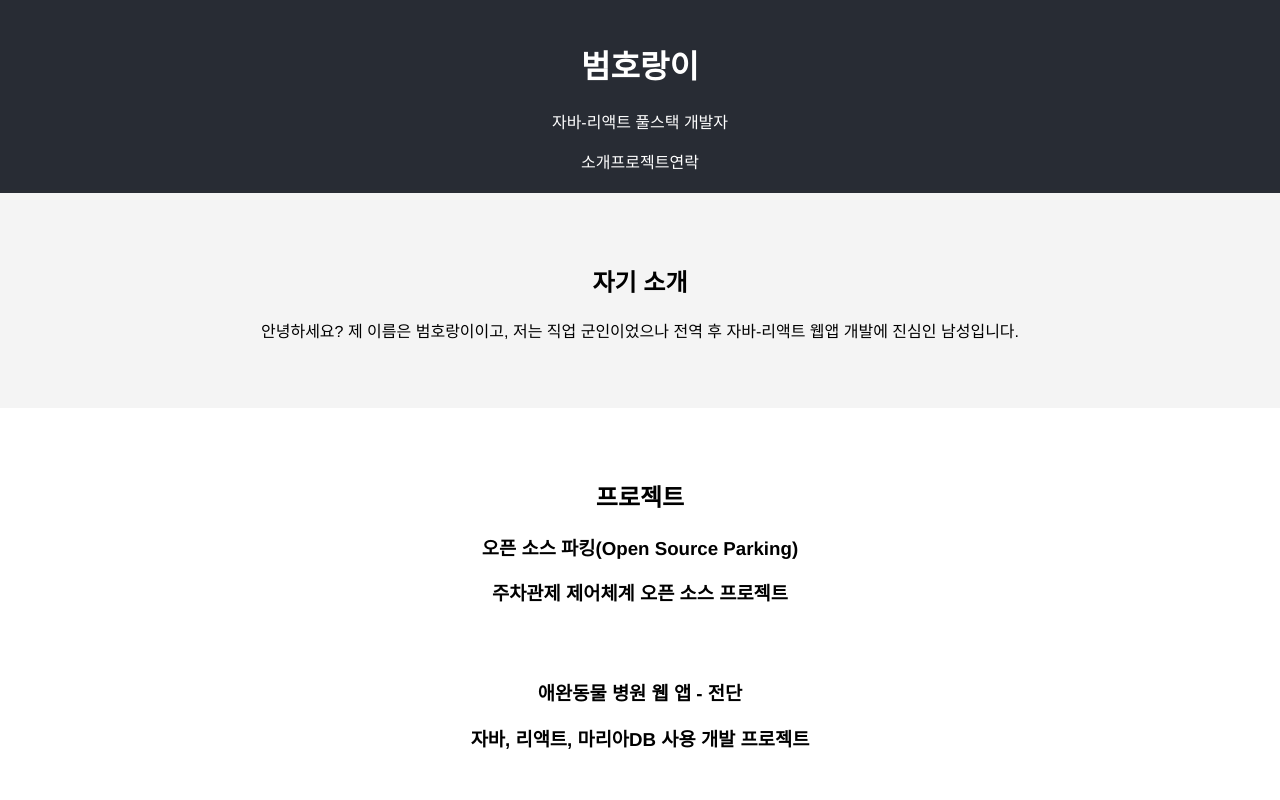
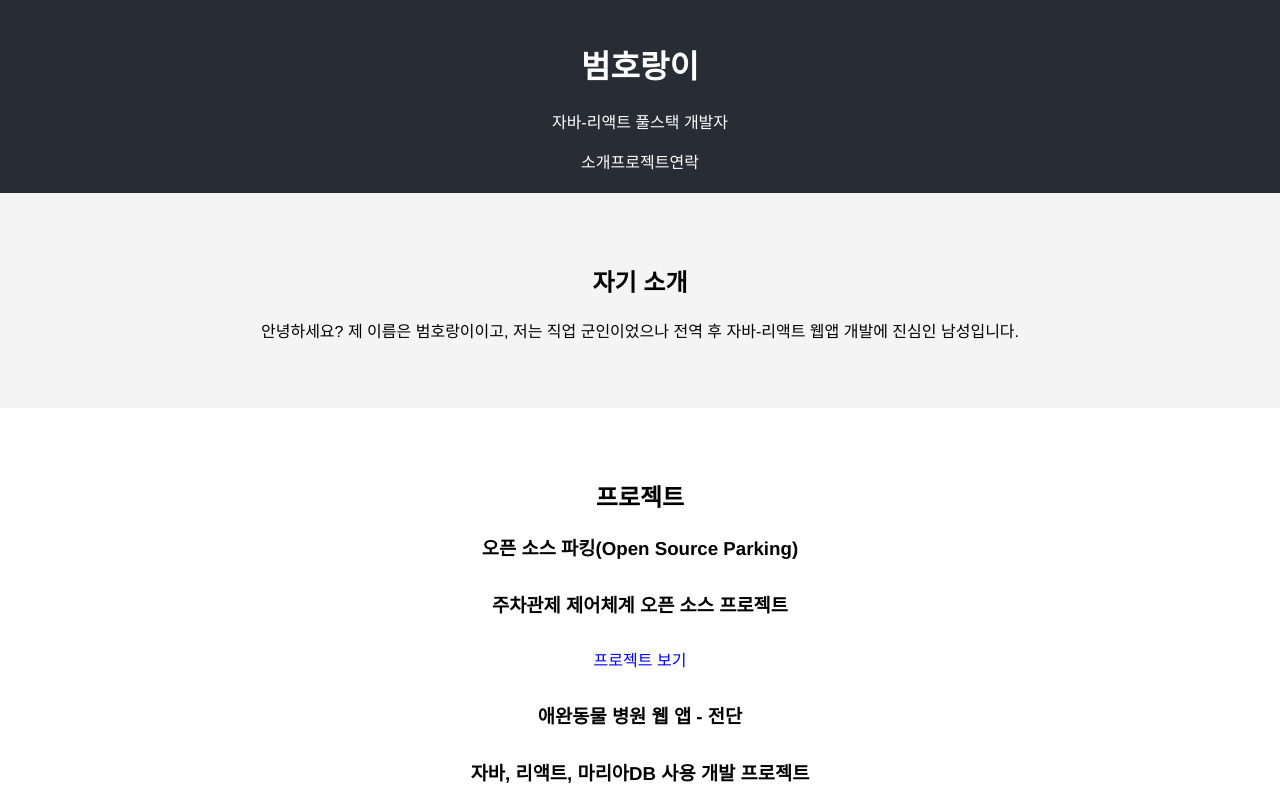
Before and after one commit to osparking/vite-react, a React (Vite) app: page / in a window 1280 px wide. Shown: the top 800 px of the page. Built offline with nearby package versions, Linux system fonts and the light colour scheme.

Commit message:
project h3 and link color

```diff
--- a/src/App.css
+++ b/src/App.css
@@ -23,3 +23,11 @@ h2 {
 .project-list .project-item {
   margin-bottom: 30px;
 }
+
+.project-list .project-item h3 {
+  margin-bottom: 30px;
+}
+
+.project-list .project-item a {
+  color: blue;
+}
```
